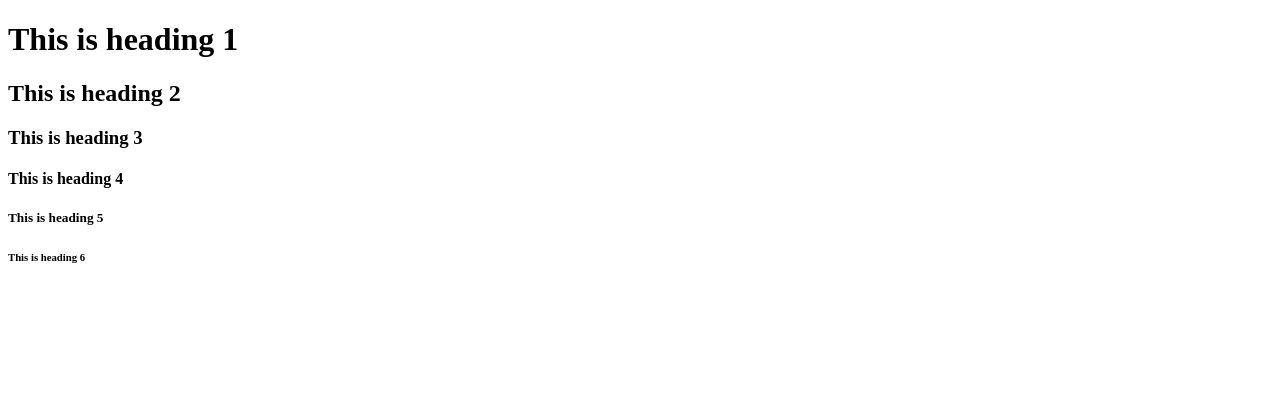
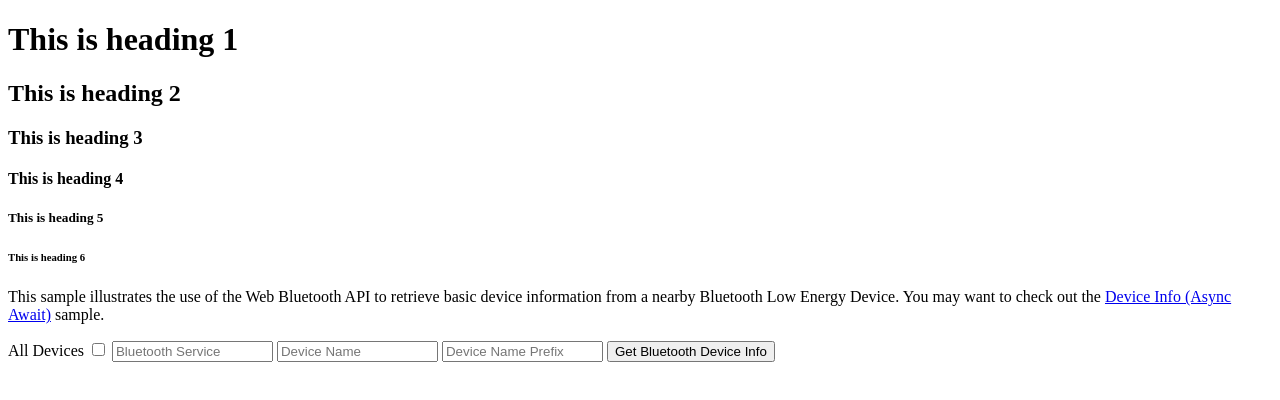
Before and after one commit to JoeMelodicka/SmoothQ, a plain HTML site: page index.html in a window 1280 px wide. Drawn offline with Linux system fonts and the light colour scheme.

Commit message:
Update index.html

```diff
--- a/index.html
+++ b/index.html
@@ -9,5 +9,19 @@
 <h5>This is heading 5</h5>
 <h6>This is heading 6</h6>
 
+  <p>This sample illustrates the use of the Web Bluetooth API to retrieve basic
+device information from a nearby Bluetooth Low Energy Device. You may want to
+check out the <a href="device-info-async-await.html">Device Info (Async
+Await)</a> sample.</p>
+
+<form>
+  <label for="allDevices">All Devices</label>
+  <input id="allDevices" type="checkbox">
+  <input id="service" type="text" size=17 list="services" placeholder="Bluetooth Service">
+  <input id="name" type="text" size=17 placeholder="Device Name">
+  <input id="namePrefix" type="text" size=17 placeholder="Device Name Prefix">
+  <button>Get Bluetooth Device Info</button>
+</form>
+
 </body>
 </html>
```
